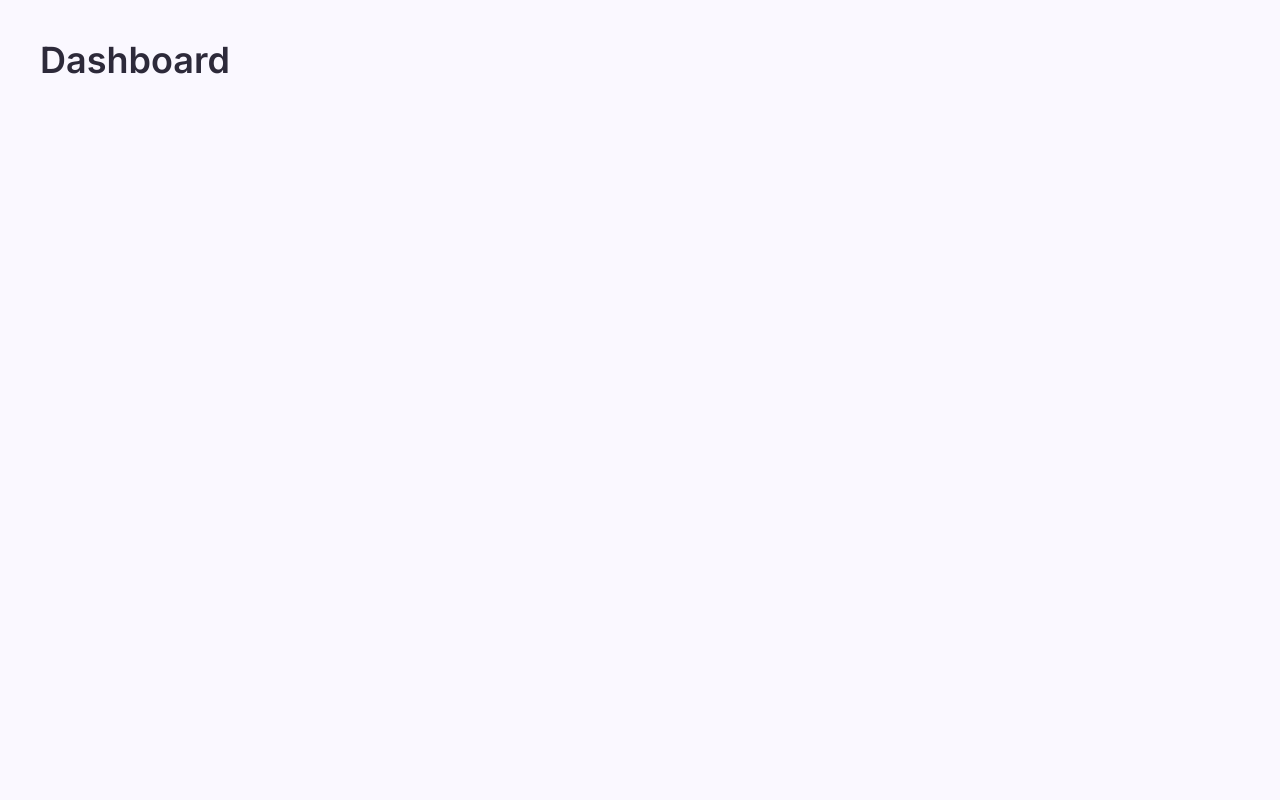
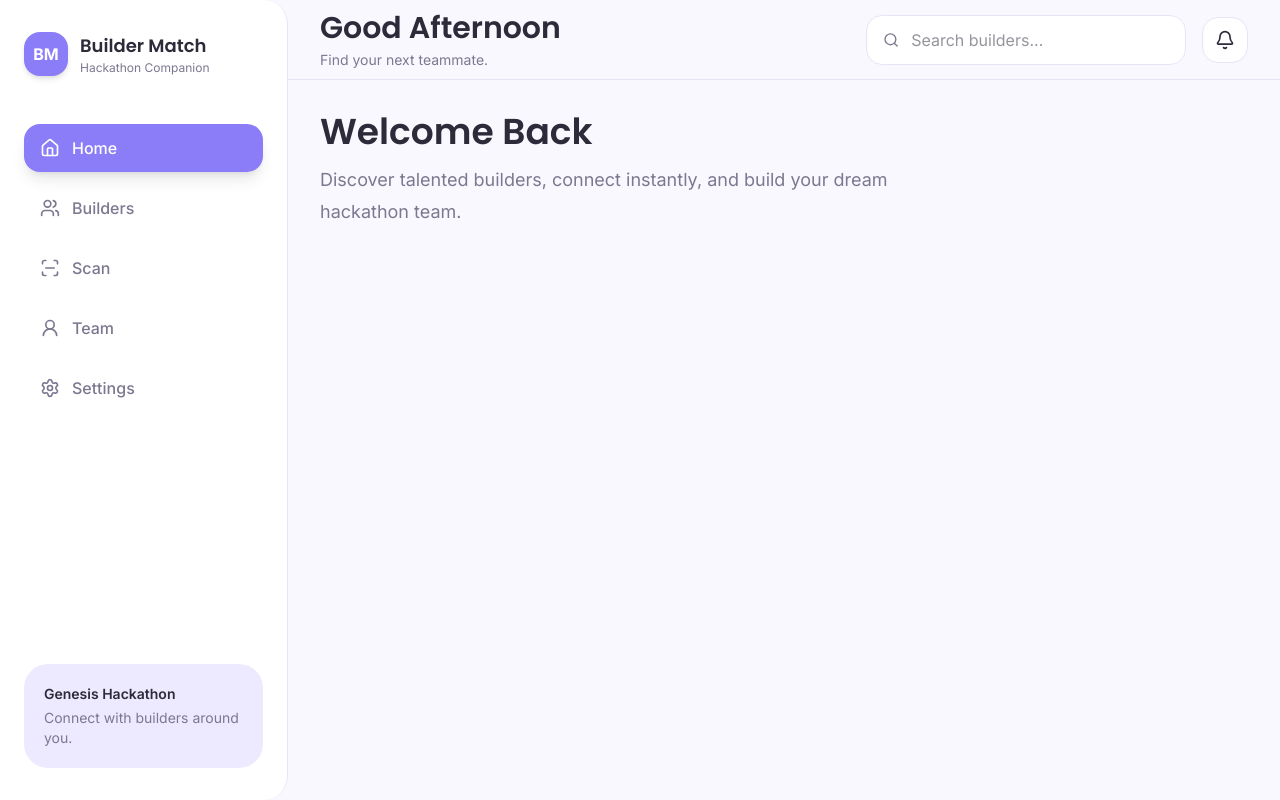
Before and after one commit to Jyotiiii3003/builder-match, a React (Vite) app: page / in a window 1280 px wide. Built offline with nearby package versions, Linux system fonts and the light colour scheme.

Commit message:
feat: implement responsive application shell

```diff
--- a/src/components/layout/Header.jsx
+++ b/src/components/layout/Header.jsx
@@ -0,0 +1,44 @@
+import { Bell, Search } from "lucide-react";
+
+function Header() {
+  return (
+    <header className="sticky top-0 z-20 flex h-20 items-center justify-between border-b border-[var(--border)] bg-[var(--bg)] px-8">
+
+      <div>
+        <h2 className="font-['Poppins'] text-3xl font-semibold text-[var(--text)]">
+          Good Afternoon
+        </h2>
+
+        <p className="mt-1 text-sm text-[var(--text-muted)]">
+          Find your next teammate.
+        </p>
+      </div>
+
+      <div className="flex items-center gap-4">
+
+        <div className="flex w-80 items-center rounded-2xl border border-[var(--border)] bg-white px-4 py-3">
+
+          <Search
+            size={18}
+            className="text-[var(--text-muted)]"
+          />
+
+          <input
+            className="ml-3 w-full bg-transparent outline-none"
+            placeholder="Search builders..."
+          />
+
+        </div>
+
+        <button className="rounded-2xl border border-[var(--border)] bg-white p-3 transition hover:shadow-lg">
+
+          <Bell size={20} />
+
+        </button>
+
+      </div>
+    </header>
+  );
+}
+
+export default Header;
--- /dev/null
+++ b/src/components/layout/Logo.jsx
@@ -0,0 +1,21 @@
+function Logo() {
+  return (
+    <div className="flex items-center gap-3">
+      <div className="flex h-11 w-11 items-center justify-center rounded-2xl bg-[var(--primary)] text-white font-bold shadow-md">
+        BM
+      </div>
+
+      <div>
+        <h1 className="font-['Poppins'] text-lg font-semibold text-[var(--text)]">
+          Builder Match
+        </h1>
+
+        <p className="text-xs text-[var(--text-muted)]">
+          Hackathon Companion
+        </p>
+      </div>
+    </div>
+  );
+}
+
+export default Logo;
--- a/src/components/layout/Sidebar.jsx
+++ b/src/components/layout/Sidebar.jsx
@@ -0,0 +1,88 @@
+import {
+  House,
+  Users,
+  ScanLine,
+  UserRound,
+  Settings,
+} from "lucide-react";
+
+import { NavLink } from "react-router-dom";
+import Logo from "./Logo";
+
+const links = [
+  {
+    name: "Home",
+    icon: House,
+    path: "/",
+  },
+  {
+    name: "Builders",
+    icon: Users,
+    path: "/builders",
+  },
+  {
+    name: "Scan",
+    icon: ScanLine,
+    path: "/scanner",
+  },
+  {
+    name: "Team",
+    icon: UserRound,
+    path: "/team",
+  },
+  {
+    name: "Settings",
+    icon: Settings,
+    path: "/settings",
+  },
+];
+
+function Sidebar() {
+  return (
+    <aside className="hidden lg:flex w-72 flex-col rounded-r-3xl border-r border-[var(--border)] bg-white px-6 py-8">
+
+      <Logo />
+
+      <nav className="mt-12 flex flex-col gap-3">
+
+        {links.map((item) => {
+          const Icon = item.icon;
+
+          return (
+            <NavLink
+              key={item.name}
+              to={item.path}
+              className={({ isActive }) =>
+                `flex items-center gap-3 rounded-2xl px-4 py-3 transition-all duration-200 ${
+                  isActive
+                    ? "bg-[var(--primary)] text-white shadow-lg"
+                    : "text-[var(--text-muted)] hover:bg-[var(--primary-light)] hover:text-[var(--primary)]"
+                }`
+              }
+            >
+              <Icon size={20} />
+
+              <span className="font-medium">
+                {item.name}
+              </span>
+            </NavLink>
+          );
+        })}
+      </nav>
+
+      <div className="mt-auto rounded-3xl bg-[var(--primary-light)] p-5">
+
+        <p className="text-sm font-semibold text-[var(--text)]">
+          Genesis Hackathon
+        </p>
+
+        <p className="mt-1 text-sm text-[var(--text-muted)]">
+          Connect with builders around you.
+        </p>
+
+      </div>
+    </aside>
+  );
+}
+
+export default Sidebar;
--- a/src/index.css
+++ b/src/index.css
@@ -1,7 +1,7 @@
 @import url("https://fonts.googleapis.com/css2?family=Inter:wght@400;500;600;700&family=Poppins:wght@500;600;700&display=swap");
 
 @import "tailwindcss";
-
+@import "./styles/theme.css";
 :root{
   font-family: "Inter", sans-serif;
 }
--- a/src/layouts/MainLayout.jsx
+++ b/src/layouts/MainLayout.jsx
@@ -1,9 +1,26 @@
 import { Outlet } from "react-router-dom";
+
+import Sidebar from "../components/layout/Sidebar";
+import Header from "../components/layout/Header";
 
 function MainLayout() {
   return (
-    <div className="min-h-screen bg-[#FAF8FF]">
-      <Outlet />
+    <div className="flex min-h-screen bg-[var(--bg)]">
+
+      <Sidebar />
+
+      <div className="flex flex-1 flex-col">
+
+        <Header />
+
+        <main className="flex-1 p-8">
+
+          <Outlet />
+
+        </main>
+
+      </div>
+
     </div>
   );
 }
--- a/src/pages/Dashboard/Dashboard.jsx
+++ b/src/pages/Dashboard/Dashboard.jsx
@@ -1,9 +1,16 @@
 function Dashboard() {
   return (
-    <div className="p-10">
-      <h1 className="text-4xl font-semibold text-[#2D2A3A]">
-        Dashboard
+    <div>
+
+      <h1 className="font-['Poppins'] text-4xl font-semibold text-[var(--text)]">
+        Welcome Back
       </h1>
+
+      <p className="mt-3 max-w-xl text-lg leading-8 text-[var(--text-muted)]">
+        Discover talented builders, connect instantly, and build your
+        dream hackathon team.
+      </p>
+
     </div>
   );
 }
--- /dev/null
+++ b/src/styles/theme.css
@@ -0,0 +1,20 @@
+:root {
+  --bg: #faf8ff;
+  --surface: #ffffff;
+
+  --primary: #8b7cf8;
+  --primary-light: #ede9fe;
+
+  --accent: #7dd3fc;
+
+  --text: #2d2a3a;
+  --text-muted: #7b7890;
+
+  --border: #e8e4f5;
+
+  --success: #b7f7d8;
+  --warning: #fde68a;
+  --danger: #fecaca;
+
+  --shadow: 0 8px 30px rgba(139, 124, 248, 0.08);
+}
```
